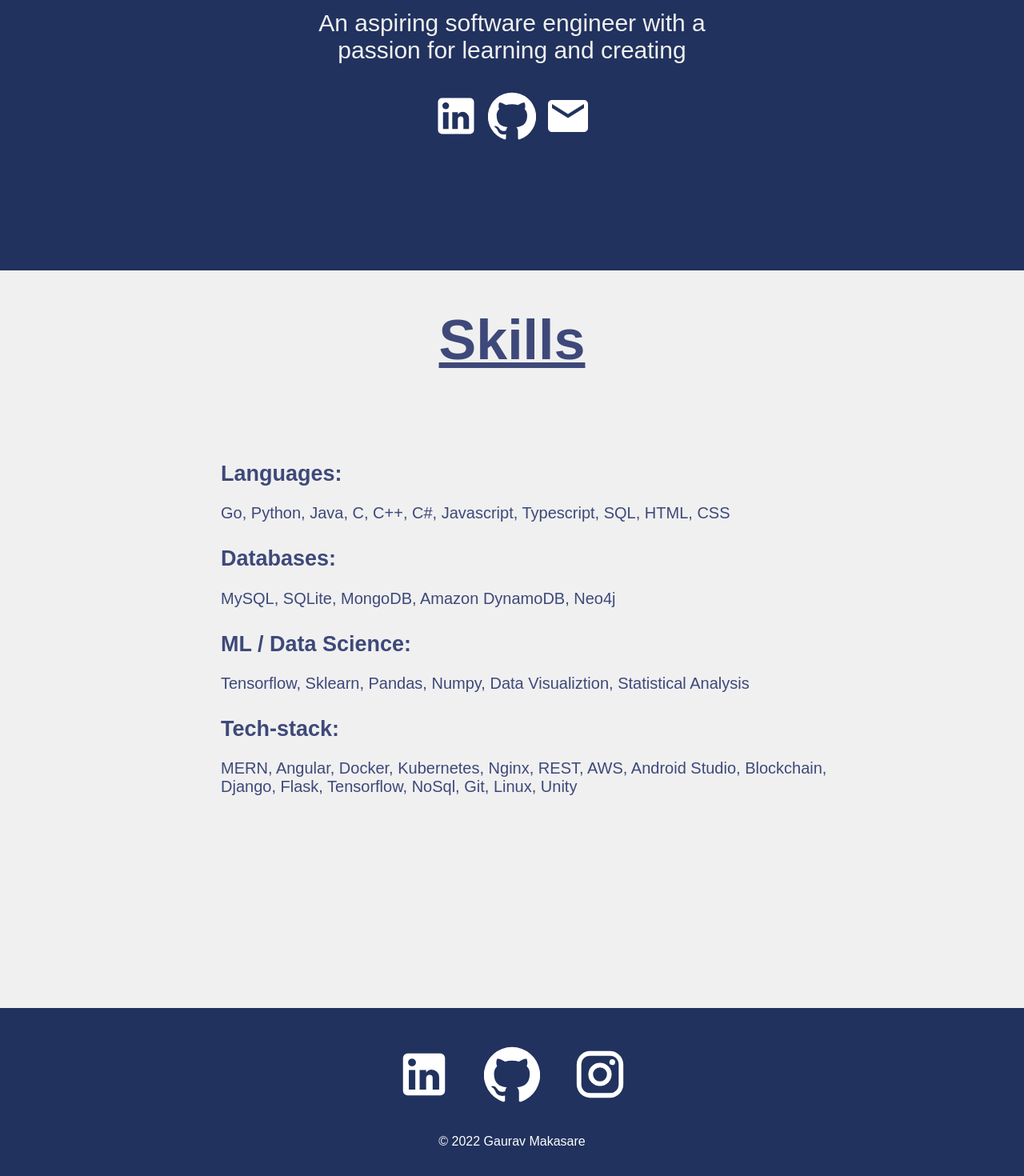
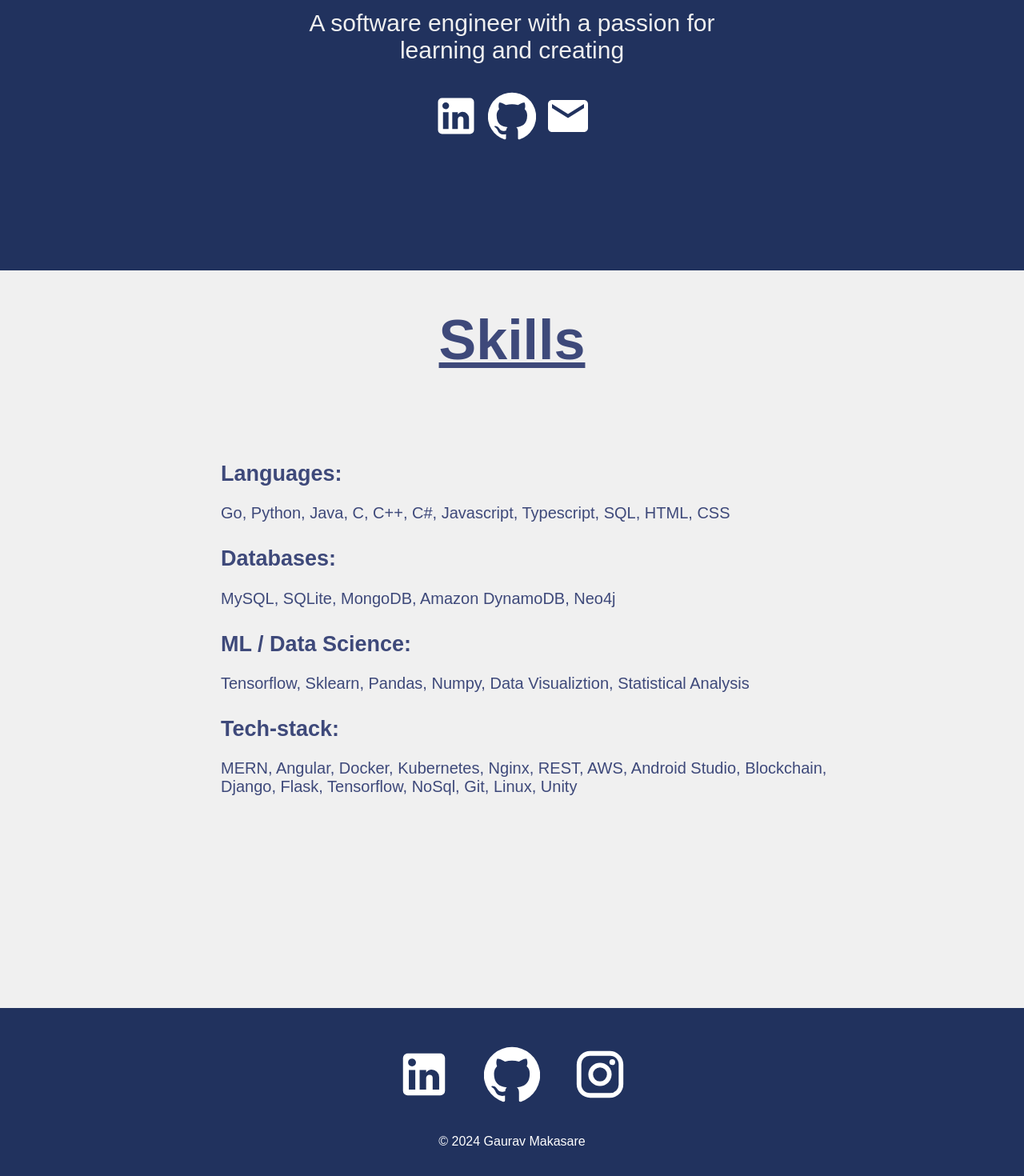
Before and after one commit to gods-righteous-man/gods-righteous-man.github.io, a React (Create React App) app: page / in a window 1280 px wide. Shown: the part 462-1932 px from the top of the page at 80% size. Built offline with nearby package versions, Linux system fonts and the light colour scheme; the HTML template or start-up script is replaced by a standard one.

Commit message:
minor adjustments

```diff
--- a/src/component/Footer.js
+++ b/src/component/Footer.js
@@ -16,7 +16,7 @@ function Footer() {
             <GitHubIcon onClick={() => openInNewTab('https://github.com/gods-righteous-man')}/>
             <InstagramIcon onClick={() => openInNewTab('https://www.instagram.com/gaurav_makasare/')}/>
         </div>
-        <p> &copy; 2022 Gaurav Makasare</p>
+        <p> &copy; 2024 Gaurav Makasare</p>
 
     </div>
   )
--- a/src/component/Home.js
+++ b/src/component/Home.js
@@ -14,7 +14,7 @@ function Home() {
         <div className='about'>
             <h2>Hi, my name is Gaurav</h2>
             <div className='prompt'>
-                <p>An aspiring software engineer with a passion for learning and creating</p>
+                <p>A software engineer with a passion for learning and creating</p>
                 <LinkedInIcon onClick={() => openInNewTab('https://www.linkedin.com/in/gaurav-makasare-780199149/')} style={{"cursor": "pointer"}}/>
                 <GitHubIcon onClick={() => openInNewTab('https://github.com/gods-righteous-man')} style={{"cursor": "pointer"}}/>
                 <a href='mailto: makasare@usc.edu'><EmailIcon /></a>
```
